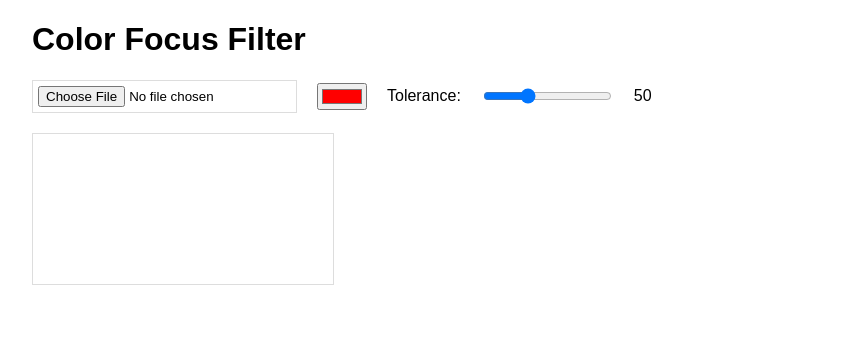
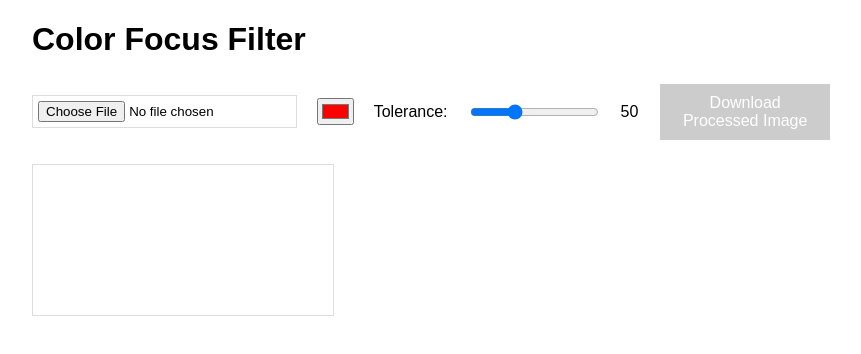
Before and after one commit to composedbymax/image-tools, a plain HTML site: page color-focus/index.html in a window 1280 px wide. Shown: the whole page, without its empty margins (208-1069 px from the left). Drawn offline with Linux system fonts and the light colour scheme.

Commit message:
download capability

```diff
--- a/color-focus/index.html
+++ b/color-focus/index.html
@@ -19,9 +19,29 @@
             max-width: 100%;
             border: 1px solid #ddd;
         }
-        input[type="file"] {
+        input[type="file"], button {
             border: 1px solid #ddd;
             padding: 5px;
+            cursor: pointer;
+        }
+        #downloadButton {
+            background-color: #4CAF50;
+            color: white;
+            border: none;
+            padding: 10px 15px;
+            text-align: center;
+            text-decoration: none;
+            display: inline-block;
+            font-size: 16px;
+            margin: 4px 2px;
+            transition-duration: 0.4s;
+        }
+        #downloadButton:hover {
+            background-color: #45a049;
+        }
+        #downloadButton:disabled {
+            background-color: #cccccc;
+            cursor: not-allowed;
         }
     </style>
 </head>
@@ -33,6 +53,7 @@
         <label for="toleranceSlider">Tolerance:</label>
         <input type="range" id="toleranceSlider" min="0" max="150" value="50">
         <span id="toleranceValue">50</span>
+        <button id="downloadButton" disabled>Download Processed Image</button>
     </div>
     <canvas id="canvas"></canvas>
     <script>
@@ -42,6 +63,7 @@
         const colorPicker = document.getElementById('colorPicker');
         const toleranceSlider = document.getElementById('toleranceSlider');
         const toleranceValue = document.getElementById('toleranceValue');
+        const downloadButton = document.getElementById('downloadButton');
         let originalImage = null;
         function drawImage() {
             if (!originalImage) return;
@@ -70,6 +92,7 @@
                 }
             }
             ctx.putImageData(imageData, 0, 0);
+            downloadButton.disabled = false;
         }
         toleranceSlider.addEventListener('input', function() {
             toleranceValue.textContent = toleranceSlider.value;
@@ -87,6 +110,16 @@
             reader.readAsDataURL(e.target.files[0]);
         });
         colorPicker.addEventListener('input', drawImage);
+        downloadButton.addEventListener('click', function() {
+            if (!canvas.toDataURL) {
+                alert('Your browser does not support image downloading.');
+                return;
+            }
+            const link = document.createElement('a');
+            link.download = 'color-focus-image.png';
+            link.href = canvas.toDataURL('image/png');
+            link.click();
+        });
     </script>
 </body>
 </html>
```
